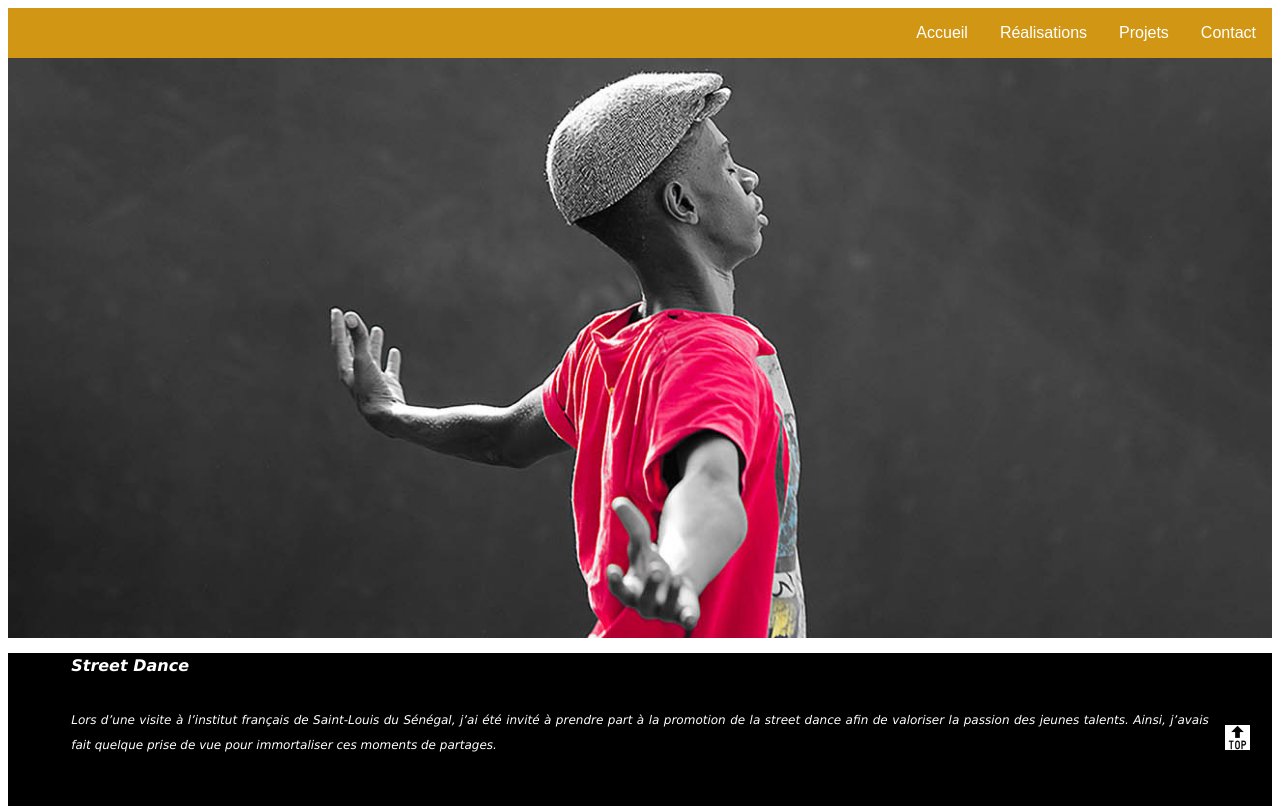
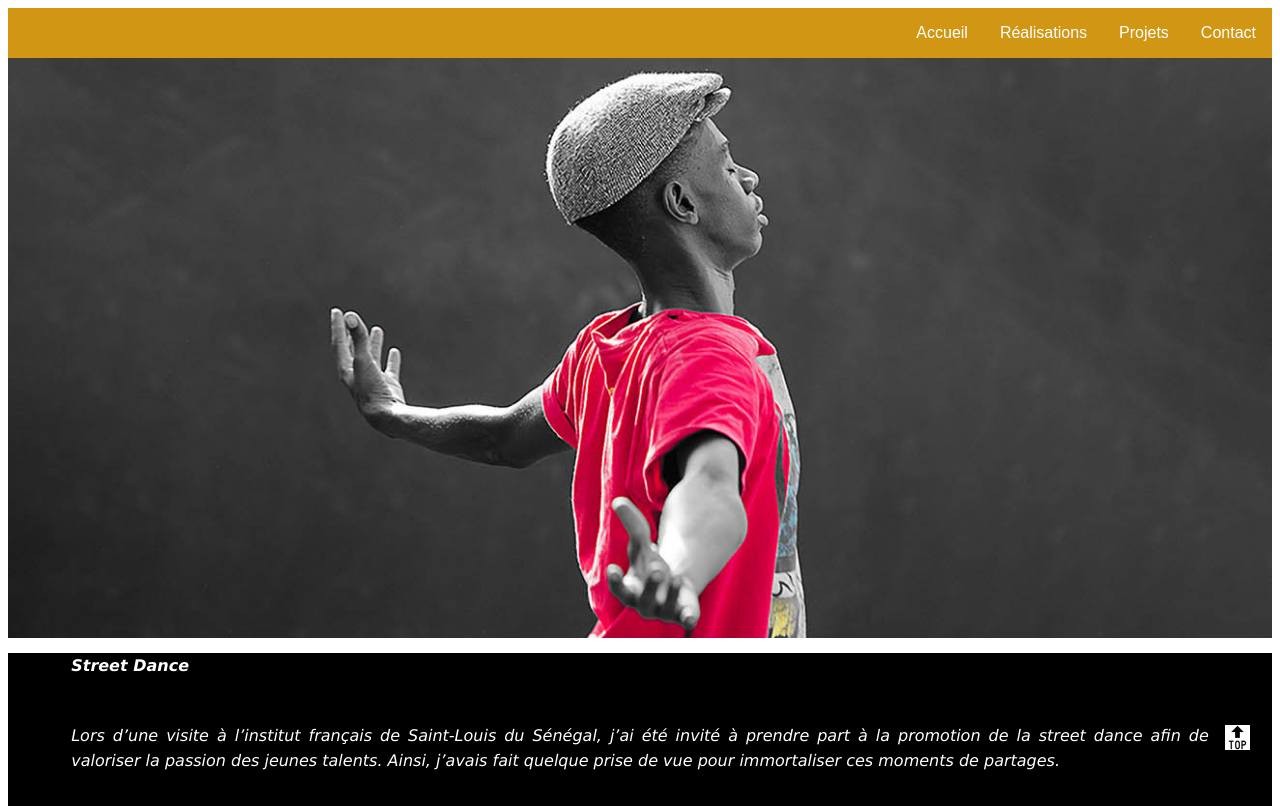
Before and after one commit to baidy-ba/baidy-ba, a plain HTML site: page dance.html in a window 1280 px wide. Shown: the top 806 px of the page. Drawn offline with Linux system fonts and the light colour scheme.

Commit message:
Update dance.css

```diff
--- a/css/dance.css
+++ b/css/dance.css
@@ -203,11 +203,12 @@ header {
 	font-family: Verdana, Arial, Times, sans-serif;
 	font-style: italic;
 	color: white;
-	font-size: 12px;
+	font-size: 16px;
 	line-height: 25px;
 	padding-bottom: 30px;
-  text-align: justify;
-  margin: auto;
+  	text-align: justify;
+  	margin: auto;
+	margin-top: 15px;
 }
 
 .footer {
```
